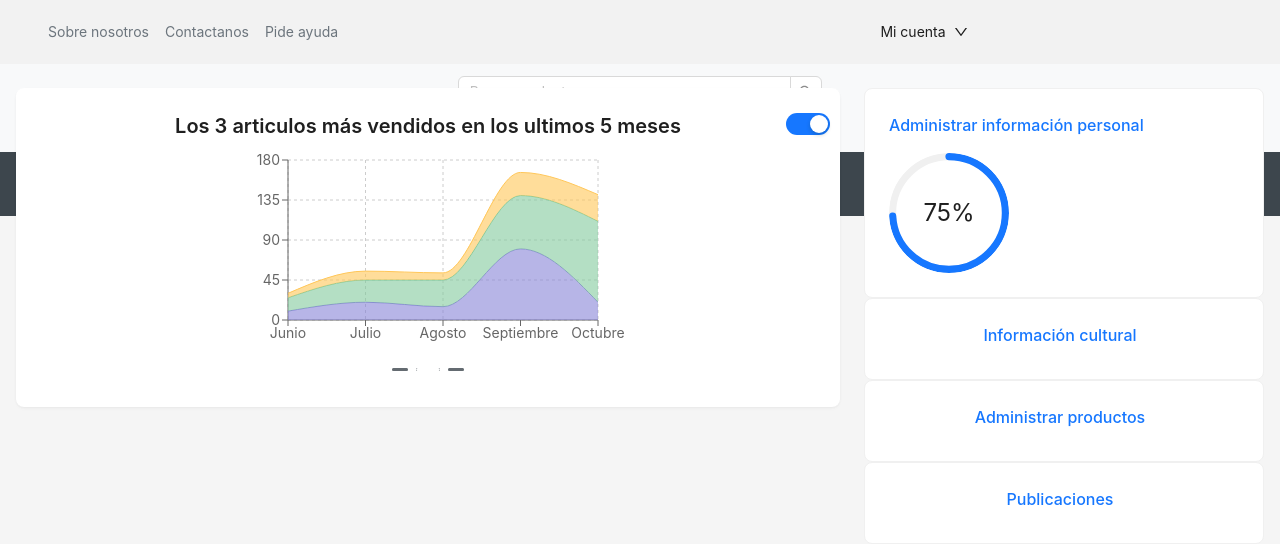
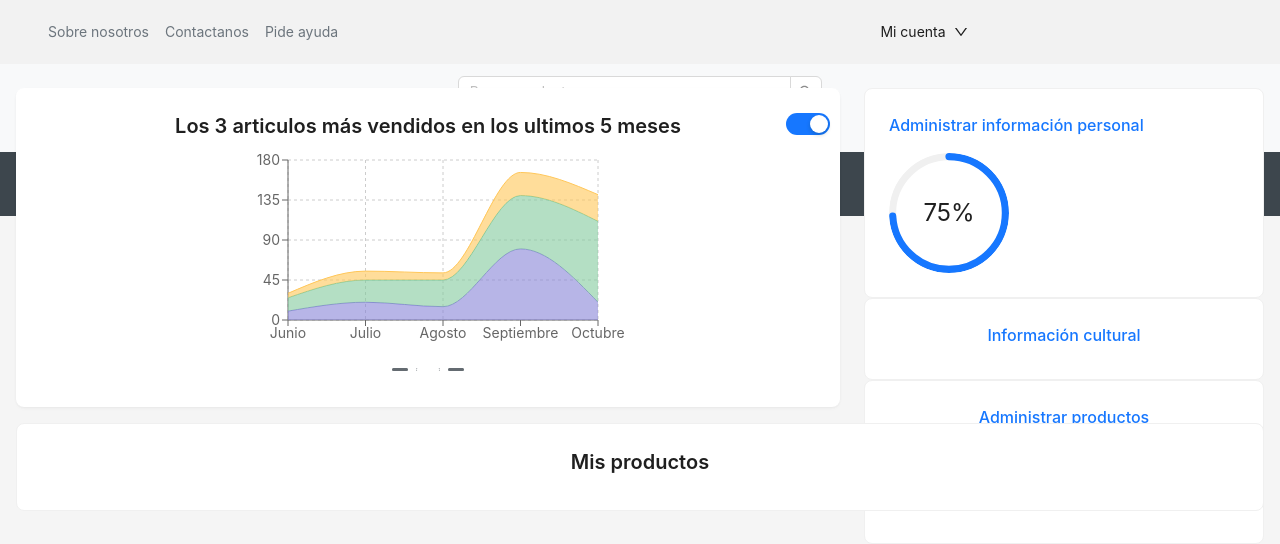
Before and after one commit to LeinerViloria/arte-sampuesana, a React (Create React App) app in the folder frontend/: page /artesano in a window 1280 px wide. Shown: the top 544 px of the page. Built offline with nearby package versions, Linux system fonts and the light colour scheme; a small style sheet from the web is missing.

Commit message:
Avance en mis productos

```diff
--- a/frontend/src/CraftsmenHome/CraftsmenHome.tsx
+++ b/frontend/src/CraftsmenHome/CraftsmenHome.tsx
@@ -8,6 +8,7 @@ import Title from 'antd/es/typography/Title';
 function CraftsmenHome()
 {
     return (
+        <React.Fragment>
             <Row gutter={[24, 16]}>
                 <Col span={16} className='max_height_card'>
                     <Card className='h-100' bordered={false}>
@@ -22,7 +23,7 @@ function CraftsmenHome()
                     </Row>
                     <Row>
                         <Card className='w-100'>
-                        <Title level={5} className='mr-2'>
+                            <Title level={5}>
                                 <a href='/artesano/culturalInformation'>
                                     Información cultural
                                 </a>
@@ -31,7 +32,7 @@ function CraftsmenHome()
                     </Row>
                     <Row>
                         <Card className='w-100'>
-                        <Title level={5} className='mr-2'>
+                            <Title level={5}>
                                 <a href='/artesano/productsManager'>
                                     Administrar productos
                                 </a>
@@ -40,7 +41,7 @@ function CraftsmenHome()
                     </Row>
                     <Row>
                         <Card className='w-100'>
-                        <Title level={5} className='mr-2'>
+                            <Title level={5}>
                                 <a href='/artesano/publication'>
                                     Publicaciones
                                 </a>
@@ -49,6 +50,14 @@ function CraftsmenHome()
                     </Row>
                 </Col>
             </Row>
+            <Row className='mt-3'>
+                <Card className='w-100'>
+                    <Title level={4}>
+                        Mis productos
+                    </Title>
+                </Card>
+            </Row>
+        </React.Fragment>
     );
 }
 
```
Lines whose indentation alone changed are shown as unchanged.
